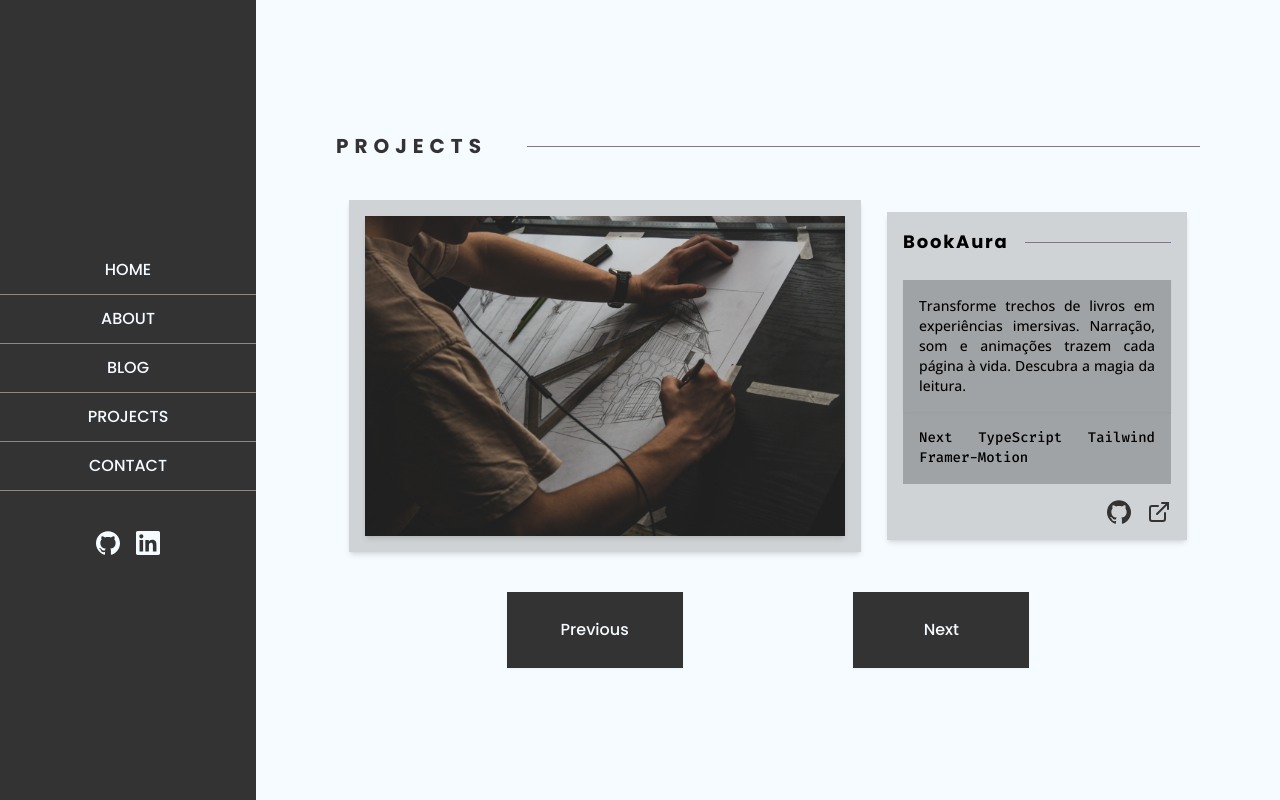
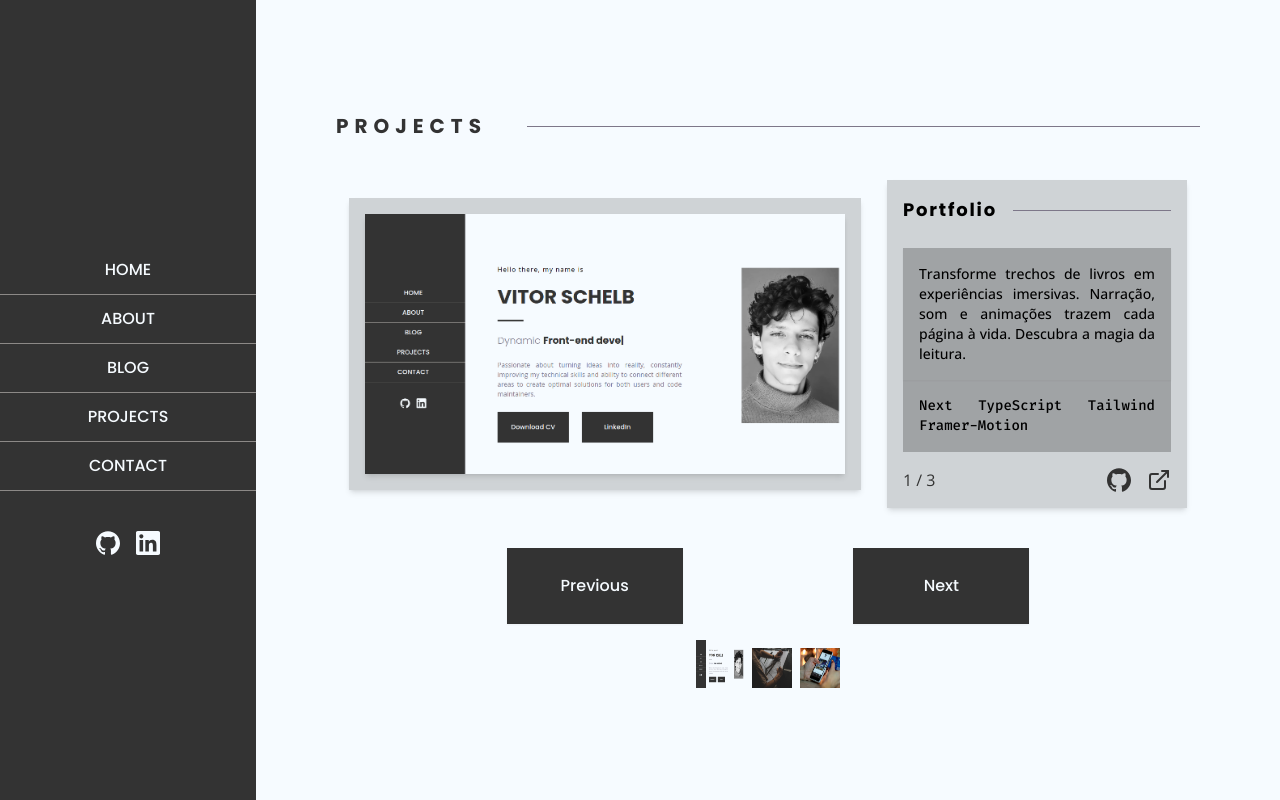
Before and after one commit to vitorschelb/portfolio, a Next.js app: page /projects in a window 1280 px wide. Built offline with nearby package versions, Linux system fonts and the light colour scheme.

Commit message:
ref: Layout and lists

```diff
--- a/app/components/About.tsx
+++ b/app/components/About.tsx
@@ -70,7 +70,7 @@ export default function About() {
                   key={iconName}
                   className="w-24 my-2 flex flex-col justify-center items-center hover:animate-float sm:w-2/12 2xl:w-1/4"
                 >
-                  <div className="text-2xl opacity-90 2xl:text-4xl">
+                  <div className="text-2xl z-0 opacity-90 2xl:text-4xl">
                     {iconElement}
                   </div>
                   <p className="mt-1 text-xs font-firacode">{iconTitle}</p>
--- a/app/components/MobileNavbar.tsx
+++ b/app/components/MobileNavbar.tsx
@@ -26,8 +26,8 @@ export default function MobileNavbar() {
       <div
         className={
           openMenu
-            ? "absolute flex flex-col justify-center w-64 h-screen bg-gray-three transition-transform duration-500 transform translate-x-0"
-            : "absolute flex flex-col justify-center w-64 h-screen bg-gray-three transition-transform duration-500 transform -translate-x-full"
+            ? "absolute flex flex-col justify-center w-64 h-screen bg-gray-three transition-transform duration-500 transform translate-x-0 z-10"
+            : "absolute flex flex-col justify-center w-64 h-screen bg-gray-three transition-transform duration-500 transform -translate-x-full z-10"
         }
       >
         <div className="absolute flex justify-end w-full top-6 right-6">
@@ -55,10 +55,10 @@ export default function MobileNavbar() {
             ))}
           </ul>
           <div className="flex justify-center items-center text-2xl gap-4 text-clean-white">
-            <Link href="/">
+            <Link href="https://github.com/vitorschelb">
               <SiGithub />
             </Link>
-            <Link href="/">
+            <Link href="https://www.linkedin.com/in/vitor-schelb-37b109124/?originalSubdomain=br">
               <SiLinkedin />
             </Link>
           </div>
--- a/app/components/ProjectCard.tsx
+++ b/app/components/ProjectCard.tsx
@@ -1,4 +1,3 @@
-
 import { SiGithub } from "react-icons/si";
 import { FiExternalLink } from "react-icons/fi";
 import Link from "next/link";
@@ -6,31 +5,47 @@ import { Project } from "../shared/Data";
 
 type ProjectProp = {
   project: Project;
+  currentIndex: number;
+  totalSlides: number;
 };
 
-export default function ProjectCard({project}: ProjectProp) {
+export default function ProjectCard({
+  project,
+  currentIndex,
+  totalSlides,
+}: ProjectProp) {
   return (
     <div className="flex flex-col h-full w-full md:max-w-[300px] p-4 bg-gray-three bg-opacity-20 justify-between shadow-md">
-
       <div className="flex items-center mb-6">
-        <h1 className="font-bold tracking-widest text-lg font-poppins">{project.title}</h1>
+        <h1 className="font-bold tracking-widest text-lg font-poppins">
+          {project.title}
+        </h1>
         <span className="w-full border-gray-zero ml-4 border-b" />
       </div>
 
       <div className="bg-gray-three bg-opacity-30 p-4 shadow-sm">
-        <p className="text-justify font-medium text-sm">{project.description}</p>
+        <p className="text-justify font-medium text-sm">
+          {project.description}
+        </p>
       </div>
 
       <div className="bg-gray-three bg-opacity-30 p-4">
-      <p className="text-justify font-medium font-firacode text-sm">{project.technologies}</p>
+        <p className="text-justify font-medium font-firacode text-sm">
+          {project.technologies}
+        </p>
       </div>
 
-      <div className="flex justify-end text-2xl mt-4 gap-2 text-gray-three">
-        <Link href="/" />
-        <SiGithub />
+      <div className="flex justify-between mt-4 text-gray-three">
+        <span>
+          {currentIndex + 1} / {totalSlides}
+        </span>
 
-        <Link href="/" />
-        <FiExternalLink />
+        <div className="flex gap-2 text-2xl">
+          <Link href="/" />
+          <SiGithub />
+          <Link href="/" />
+          <FiExternalLink />
+        </div>
       </div>
     </div>
   );
--- a/app/components/ProjectsCarousel.tsx
+++ b/app/components/ProjectsCarousel.tsx
@@ -58,12 +58,6 @@ export default function ProjectsCarousel() {
     setCurrentIndex(newIndex);
   };
 
-  // Fazer marcação de avanço
-
-  const goToSlide = (slideIndex: number) => {
-    setCurrentIndex(slideIndex);
-  };
-
   return (
     <div className="flex flex-col">
       <AnimatePresence initial={false} mode="wait">
@@ -86,7 +80,11 @@ export default function ProjectsCarousel() {
           </div>
 
           <div className="flex">
-            <ProjectCard project={projectsData[currentIndex]} />
+            <ProjectCard
+              project={projectsData[currentIndex]}
+              currentIndex={currentIndex}
+              totalSlides={slides.length}
+            />
           </div>
         </motion.div>
       </AnimatePresence>
@@ -105,6 +103,33 @@ export default function ProjectsCarousel() {
           Next
         </button>
       </div>
+
+      <div className="flex justify-center items-baseline mt-4 space-x-2 overflow-x-auto">
+        {slides.map((_, idx) => (
+          <ProjectIndex index={idx} key={idx} currentIndex={currentIndex} />
+        ))}
+      </div>
     </div>
   );
 }
+
+function ProjectIndex({ index = 0, currentIndex = 0 }) {
+  let filter = index === currentIndex ? "none" : "grayscale(100%)";
+  let scale = index === currentIndex ? "w-12 h-12" : "w-10 h-10";
+
+  const slides = projectsData.map((project) => project.image);
+
+  return (
+    <div className="transition-all duration-500 transform-gpu">
+      <Image
+        src={slides[index]}
+        alt={`slide-${index}`}
+        width={100}
+        height={100}
+        className={`${filter} ${scale}`}
+      />
+    </div>
+  );
+}
+
+//Propriedade com ordem no flex.
--- a/app/components/Sidebar.tsx
+++ b/app/components/Sidebar.tsx
@@ -23,11 +23,11 @@ export default function Sidebar() {
           ))}
         </ul>
         <div className="mt-10 flex gap-4 text-clean-white text-2xl">
-          <Link href="/">
+          <Link href="https://github.com/vitorschelb">
             <SiGithub className="hover:text-gray-two ease-in-out duration-500" />
           </Link>
 
-          <Link href="/">
+          <Link href="https://www.linkedin.com/in/vitor-schelb-37b109124/?originalSubdomain=br">
             <SiLinkedin className="hover:text-gray-two ease-in-out duration-500" />
           </Link>
         </div>
--- a/app/shared/Data.ts
+++ b/app/shared/Data.ts
@@ -1,5 +1,6 @@
 import one from "../../public/one.jpg";
 import three from "../../public/three.jpg";
+import portfolio from "../../public/portfolio.png";
 import { StaticImageData } from "next/image";
 
 export type Project = {
@@ -27,6 +28,16 @@ type AboutItem = {
 };
 
 export const projectsData: Project[] = [
+  {
+    id: "My Portfolio",
+    image: portfolio,
+    repoURL: "/",
+    deployURL: "/",
+    title: "Portfolio",
+    description:
+      "Transforme trechos de livros em experiências imersivas. Narração, som e animações trazem cada página à vida. Descubra a magia da leitura.",
+    technologies: "Next TypeScript Tailwind Framer-Motion",
+  },
   {
     id: "literary-ambience",
     image: one,
```
Also changed, not shown: public/portfolio.png (added).
